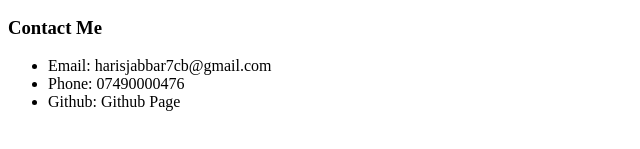
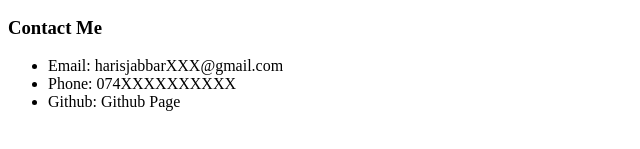
Before and after one commit to harisjibjabjabber/online_resume, a plain HTML site: page Contact.html in a window 1280 px wide. Shown: the part 147-296 px from the top of the page, 0-640 px from the left. Drawn offline with Linux system fonts and the light colour scheme.

Commit message:
Add files via upload

```diff
--- a/Contact.html
+++ b/Contact.html
@@ -17,8 +17,8 @@
     <section>
         <h3>Contact Me</h3>
         <ul>
-            <li>Email: harisjabbar7cb@gmail.com</li>
-            <li>Phone: 07490000476</li>
+            <li>Email: harisjabbarXXX@gmail.com</li>
+            <li>Phone: 074XXXXXXXXXX</li>
             <li>Github: <a href="https://github.com/harisjibjabjabber/"></a>Github Page</li>
         </ul>
     </section>
```
